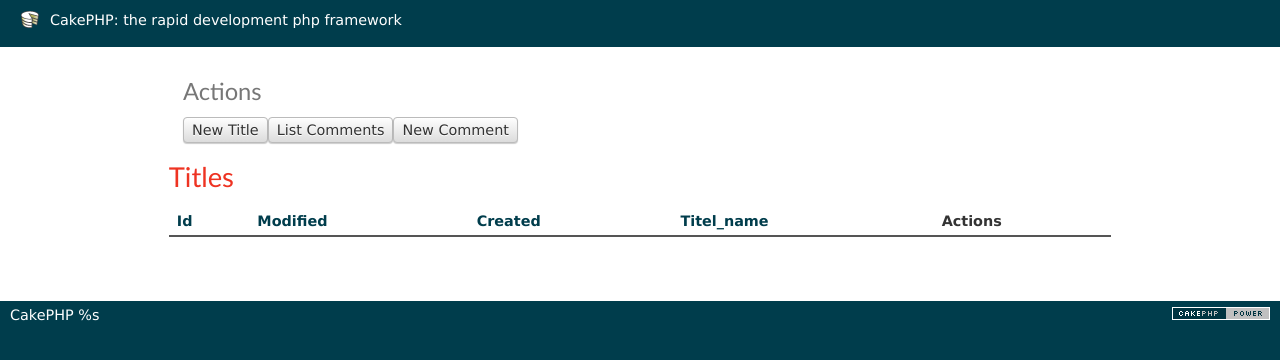
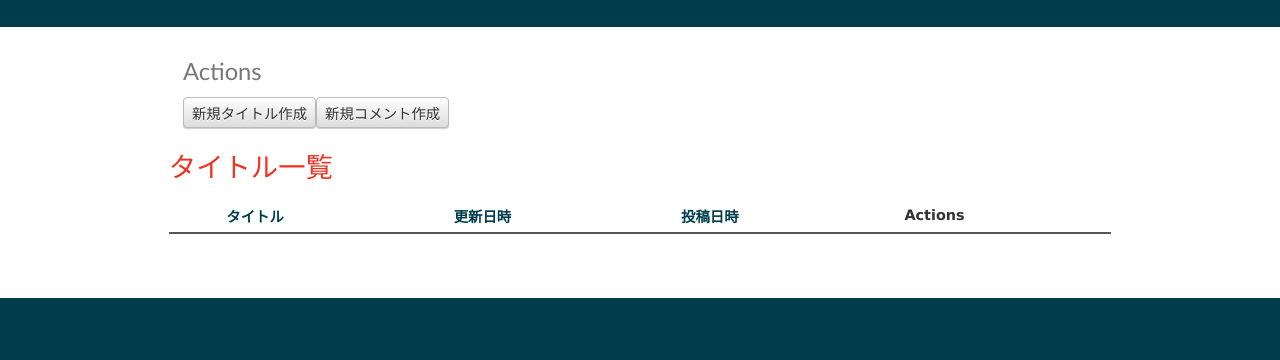
Before and after one commit to ichiYuuki/chat_room2, a CakePHP app: the page made by app/View/Titles/index.ctp in a window 1280 px wide. Shown: the top 360 px of the page. Run offline with PHP 8.4 and a stand-in for CakePHP, Linux system fonts and the light colour scheme; the template is opened without the code that fills it, so the values that code supplies are empty; some libraries are stand-ins or nearby versions.

Commit message:
1/18 五限目更新

```diff
--- a/app/View/Comments/index.ctp
+++ b/app/View/Comments/index.ctp
@@ -9,7 +9,7 @@
 			<li><?php echo $this->Html->link(__('新規投稿者作成'), array('controller' => 'users', 'action' => 'add')); ?> </li>
 		</ul>
 	</div>
-	<h2><?php echo __('Comments'); ?></h2>
+	<h2><?php echo __('コメント一覧'); ?></h2>
 	<table cellpadding="0" cellspacing="0">
 	<thead>
 	<tr>
--- a/app/View/Comments/view.ctp
+++ b/app/View/Comments/view.ctp
@@ -13,7 +13,7 @@
 		</ul>
 	</div>
 
-	<h2><?php echo __('コメント'); ?></h2>
+	<h2><?php echo __('コメント詳細'); ?></h2>
 	<dl>
 		<dt><?php echo __('Id'); ?></dt>
 		<dd>
@@ -25,7 +25,7 @@
 			<?php echo h($comment['Comment']['modified']); ?>
 			&nbsp;
 		</dd>
-		<dt><?php echo __('作成日時'); ?></dt>
+		<dt><?php echo __('投稿日時'); ?></dt>
 		<dd>
 			<?php echo h($comment['Comment']['created']); ?>
 			&nbsp;
--- a/app/View/Layouts/default.ctp
+++ b/app/View/Layouts/default.ctp
@@ -27,9 +27,7 @@
 	</title>
 	<?php
 		echo $this->Html->meta('icon');
-
 		echo $this->Html->css('cake.generic');
-
 		echo $this->fetch('meta');
 		echo $this->fetch('css');
 		echo $this->fetch('script');
@@ -38,7 +36,7 @@
 <body>
 	<div id="container">
 		<div id="header">
-			<h1><?php echo $this->Html->link($cakeDescription, 'http://cakephp.org'); ?></h1>
+			<h1><?php //echo $this->Html->link($cakeDescription, 'http://cakephp.org'); ?></h1>
 		</div>
 		<div id="content">
 
@@ -47,17 +45,17 @@
 			<?php echo $this->fetch('content'); ?>
 		</div>
 		<div id="footer">
-			<?php echo $this->Html->link(
+			<?php /*echo $this->Html->link(
 					$this->Html->image('cake.power.gif', array('alt' => $cakeDescription, 'border' => '0')),
 					'http://www.cakephp.org/',
 					array('target' => '_blank', 'escape' => false, 'id' => 'cake-powered')
-				);
+				);*/
 			?>
 			<p>
-				<?php echo $cakeVersion; ?>
+				<?php //echo $cakeVersion; ?>
 			</p>
 		</div>
 	</div>
-	<?php echo $this->element('sql_dump'); ?>
+	<?php //echo $this->element('sql_dump'); ?>
 </body>
 </html>
--- a/app/View/Titles/index.ctp
+++ b/app/View/Titles/index.ctp
@@ -2,34 +2,34 @@
 	<div class="actions">
 		<h3><?php echo __('Actions'); ?></h3>
 		<ul style="display:inline-flex">
-			<li><?php echo $this->Html->link(__('New Title'), array('action' => 'add')); ?></li>
-			<li><?php echo $this->Html->link(__('List Comments'), array('controller' => 'comments', 'action' => 'index')); ?> </li>
-			<li><?php echo $this->Html->link(__('New Comment'), array('controller' => 'comments', 'action' => 'add')); ?> </li>
+			<li><?php echo $this->Html->link(__('新規タイトル作成'), array('action' => 'add')); ?></li>
+			<li><?php echo $this->Html->link(__('新規コメント作成'), array('controller' => 'comments', 'action' => 'add')); ?> </li>
 		</ul>
 	</div>
 
-	<h2><?php echo __('Titles'); ?></h2>
+	<h2><?php echo __('タイトル一覧'); ?></h2>
 	<table cellpadding="0" cellspacing="0">
 	<thead>
 	<tr>
-			<th><?php echo $this->Paginator->sort('id'); ?></th>
-			<th><?php echo $this->Paginator->sort('modified'); ?></th>
-			<th><?php echo $this->Paginator->sort('created'); ?></th>
-			<th><?php echo $this->Paginator->sort('titel_name'); ?></th>
+		<th><?php echo $this->Paginator->sort(''); ?></th>
+		<th><?php echo $this->Paginator->sort('titel_name','タイトル'); ?></th>
+		<th><?php echo $this->Paginator->sort('modified','更新日時'); ?></th>
+		<th><?php echo $this->Paginator->sort('created','投稿日時'); ?></th>
+
 			<th class="actions"><?php echo __('Actions'); ?></th>
 	</tr>
 	</thead>
 	<tbody>
 	<?php foreach ($titles as $title): ?>
 	<tr>
-		<td><?php echo h($title['Title']['id']); ?>&nbsp;</td>
+		<td><?php echo '' ?>&nbsp;</td>
+		<td><?php echo h($title['Title']['titel_name']); ?>&nbsp;</td>
 		<td><?php echo h($title['Title']['modified']); ?>&nbsp;</td>
 		<td><?php echo h($title['Title']['created']); ?>&nbsp;</td>
-		<td><?php echo h($title['Title']['titel_name']); ?>&nbsp;</td>
 		<td class="actions">
-			<?php echo $this->Html->link(__('View'), array('action' => 'view', $title['Title']['id'])); ?>
-			<?php echo $this->Html->link(__('Edit'), array('action' => 'edit', $title['Title']['id'])); ?>
-			<?php echo $this->Form->postLink(__('Delete'), array('action' => 'delete', $title['Title']['id']), array('confirm' => __('Are you sure you want to delete # %s?', $title['Title']['id']))); ?>
+			<?php echo $this->Html->link(__('閲覧'), array('action' => 'view', $title['Title']['id'])); ?>
+			<?php echo $this->Html->link(__('更新'), array('action' => 'edit', $title['Title']['id'])); ?>
+			<?php echo $this->Form->postLink(__('削除'), array('action' => 'delete', $title['Title']['id']), array('confirm' => __('Are you sure you want to delete # %s?', $title['Title']['id']))); ?>
 		</td>
 	</tr>
 <?php endforeach; ?>
```
Also changed, not shown: app/View/Comments/add.ctp (+6 -6 lines), app/View/Titles/add.ctp (+4 -4 lines), app/View/Titles/view.ctp (+14 -18 lines), app/View/Users/index.ctp (+12 -12 lines), app/View/Users/view.ctp (+12 -29 lines).
